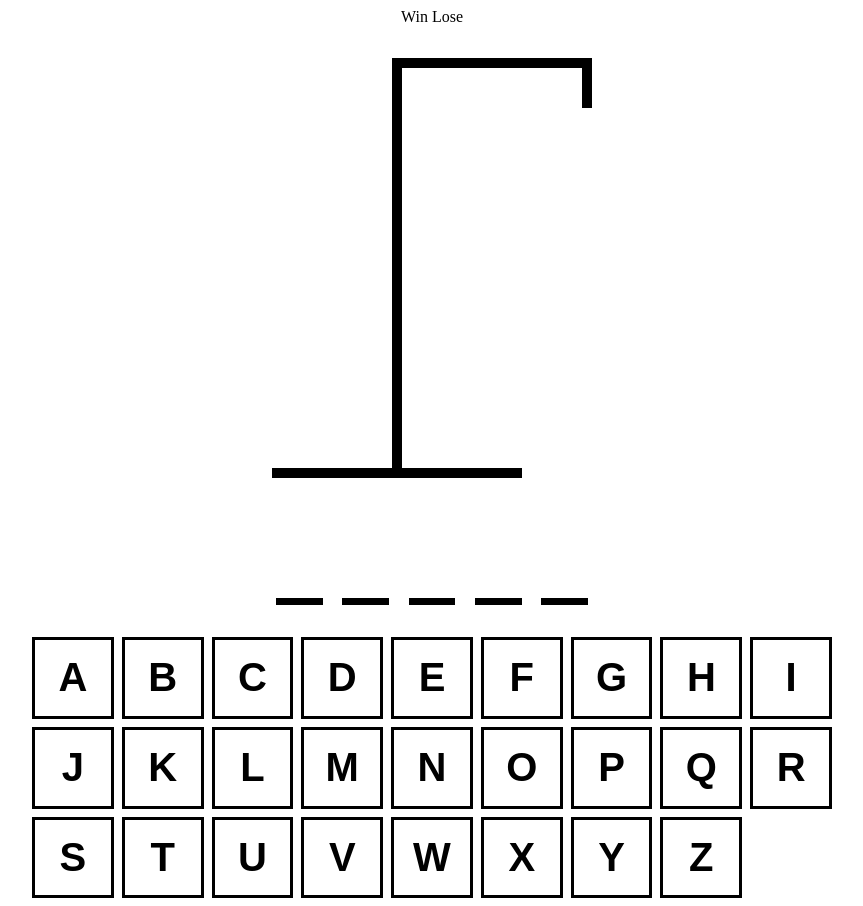
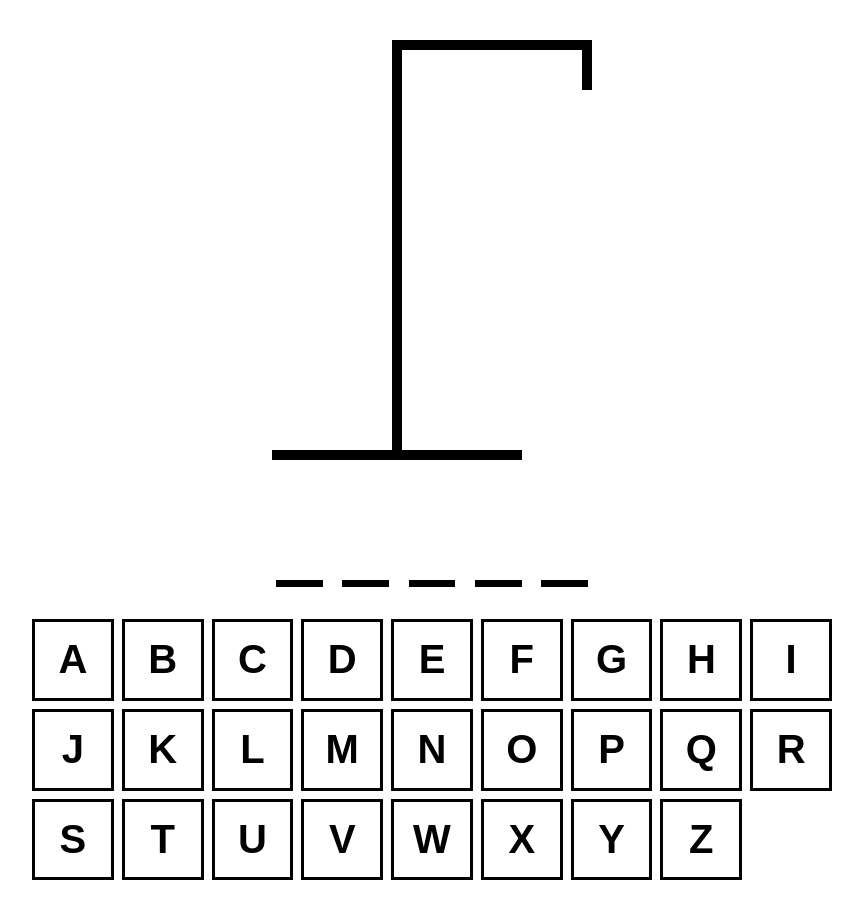
Before and after one commit to zyper16/react-ts-hangman, a React (Vite) app: page / in a window 1280 px wide. Shown: the whole page, without its empty margins (208-1071 px from the left). Built offline with nearby package versions, Linux system fonts and the light colour scheme.

Commit message:
Added all functionality

```diff
--- a/src/App.tsx
+++ b/src/App.tsx
@@ -16,21 +16,26 @@ function App() {
   const wrongLetters = guessedLetters.filter(
     letter => !wordToGuess.includes(letter)
   );
-
   const correctLetters = guessedLetters.filter(letter =>
     wordToGuess.includes(letter)
   );
+
+  const isLooser = wrongLetters.length >= 6;
+  const isWinner = [...wordToGuess].every(letter =>
+    guessedLetters.includes(letter)
+  );
+  const isDone = isLooser || isWinner;
 
   console.log(wordToGuess);
   console.log(wrongLetters);
 
   const processKeyPress = useCallback(
     (key: string) => {
-      if (guessedLetters.includes(key)) return;
+      if (guessedLetters.includes(key) || isDone) return;
 
       setGuessedLetters([...guessedLetters, key]);
     },
-    [guessedLetters]
+    [guessedLetters, isDone]
   );
 
   useEffect(() => {
@@ -59,14 +64,22 @@ function App() {
         alignItems: "center",
       }}
     >
-      <div>Win Lose</div>
+      <div>
+        {isLooser ? "You lost!" : ""}
+        {isWinner ? "You won!" : ""}
+      </div>
       <HangmanDrawing wrongLettersNumber={wrongLetters.length} />
-      <HangmanWord wordToGuess={wordToGuess} guessedLetters={guessedLetters} />
+      <HangmanWord
+        wordToGuess={wordToGuess}
+        guessedLetters={guessedLetters}
+        gameStatus={isDone}
+      />
       <div style={{ alignSelf: "stretch" }}>
         <HangmanKeyboard
           correctLetters={correctLetters}
           wrongLetters={wrongLetters}
           handleClick={processKeyPress}
+          gameStatus={isDone}
         />
       </div>
     </div>
--- a/src/components/HangmanKeyboard.tsx
+++ b/src/components/HangmanKeyboard.tsx
@@ -4,13 +4,15 @@ const KEYS = Array.from("abcdefghijklmnopqrstuvwxyz");
 type HangmanKeyboardProps = {
   wrongLetters: string[];
   correctLetters: string[];
-  handleClick: (key: string) => null;
+  handleClick: (key: string) => void;
+  gameStatus?: boolean;
 };
 
 export default function HangmanKeyboard({
   wrongLetters,
   correctLetters,
   handleClick,
+  gameStatus,
 }: HangmanKeyboardProps) {
   return (
     <div
@@ -28,7 +30,7 @@ export default function HangmanKeyboard({
             className={`btn ${isActive ? "active" : ""}
                       ${isInactive ? "inactive" : ""}`}
             key={key}
-            disabled={isActive || isInactive}
+            disabled={isActive || isInactive || gameStatus}
             onClick={() => handleClick(key)}
           >
             {key}
--- a/src/components/HangmanWord.tsx
+++ b/src/components/HangmanWord.tsx
@@ -1,11 +1,13 @@
 type hangmanWordType = {
   wordToGuess: string;
   guessedLetters: string[];
+  gameStatus: boolean;
 };
 
 export default function HangmanWord({
   wordToGuess,
   guessedLetters,
+  gameStatus,
 }: hangmanWordType) {
   return (
     <div
@@ -22,9 +24,14 @@ export default function HangmanWord({
         <span style={{ borderBottom: ".1em solid black" }} key={index}>
           <span
             style={{
-              visibility: guessedLetters.includes(letter)
-                ? "visible"
-                : "hidden",
+              visibility:
+                guessedLetters.includes(letter) || gameStatus
+                  ? "visible"
+                  : "hidden",
+              color:
+                !guessedLetters.includes(letter) && gameStatus
+                  ? "red"
+                  : "black",
             }}
           >
             {letter}
```
